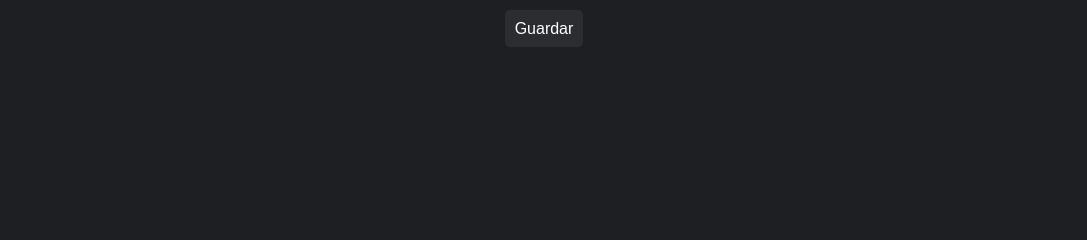
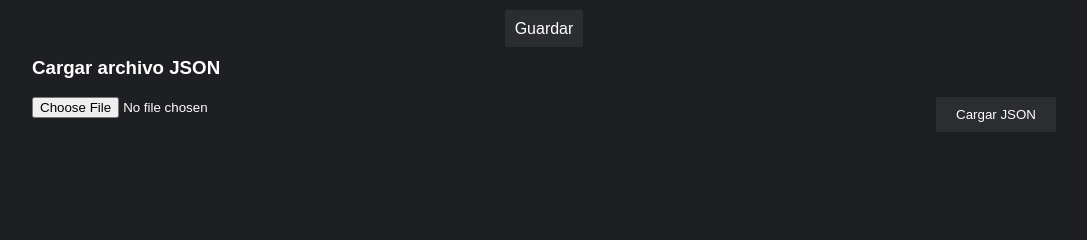
Before and after one commit to coriotocelis/Task-Manager, a Flask app: page / in a window 1280 px wide. Shown: the part 256-496 px from the top of the page, without its empty margins (96-1183 px from the left). Run offline with Flask 3, Linux system fonts and the light colour scheme; data that the repository does not hold is empty.

Commit message:
Funcion de cargar json

```diff
--- a/src/app.py
+++ b/src/app.py
@@ -1,10 +1,10 @@
 import json
 import os
 from flask import Flask, render_template, request, redirect, url_for
+from flask import flash
 from sqlalchemy import create_engine, Column, Integer, String, Boolean
 from sqlalchemy.ext.declarative import declarative_base
 from sqlalchemy.orm import sessionmaker
-
 
 Base = declarative_base()
 DATABASE_URL = "sqlite:///tareas.db"
@@ -23,6 +23,7 @@ Session = sessionmaker(bind=engine)
 session = Session()
 
 app = Flask(__name__)
+app.secret_key = 'supersecretkey'
 
 @app.route('/')
 def index():
@@ -62,5 +63,43 @@ def guardar():
         json.dump(tareas_lista, file, indent=4)
     return redirect(url_for('index'))
 
+@app.route('/cargar', methods=['POST'])
+def cargar():
+    if 'file' not in request.files:
+        flash('No file part')
+        return redirect(request.url)
+
+    file = request.files['file']
+
+    if file.filename == '':
+        flash('No selected file')
+        return redirect(request.url)
+
+    if file and file.filename.endswith('.json'):
+        try:
+
+            data = json.load(file)
+
+            session.query(Tarea).delete()
+            session.commit()
+
+            for tarea_data in data:
+                nueva_tarea = Tarea(
+                    id=tarea_data['id'],
+                    titulo=tarea_data['titulo'],
+                    descripcion=tarea_data['descripcion'],
+                    completada=tarea_data['completada']
+                )
+                session.add(nueva_tarea)
+
+            session.commit()
+            flash('Archivo JSON cargado exitosamente.')
+        except json.JSONDecodeError:
+            flash('Error al leer el archivo JSON.')
+    else:
+        flash('El archivo debe ser un JSON.')
+
+    return redirect(url_for('index'))
+
 if __name__ == '__main__':
     app.run(debug=True)
--- a/src/static/style.css
+++ b/src/static/style.css
@@ -65,16 +65,16 @@ table th {
     text-align: center;
 }
 
-.acciones a {
+a {
     margin: 0 10px;
     padding: 10px;
     background-color: #2B2D30;
     color: white;
     text-decoration: none;
-    border-radius: 5px;
+    border-radius: 2px;
 }
 
-.acciones a:hover {
+a:hover {
     color: #F2C55C;
 
 }
--- a/src/templates/index.html
+++ b/src/templates/index.html
@@ -48,6 +48,13 @@
         <div class="acciones">
             <a href="{{ url_for('guardar') }}">Guardar</a>
         </div>
+
+        <h3>Cargar archivo JSON</h3>
+        <form action="{{ url_for('cargar') }}" method="POST" enctype="multipart/form-data">
+            <input type="file" name="file" accept=".json" required>
+            <button type="submit">Cargar JSON</button>
+        </form>
+
     </div>
 </body>
 </html>
```
Also changed, not shown: tareas.db.
